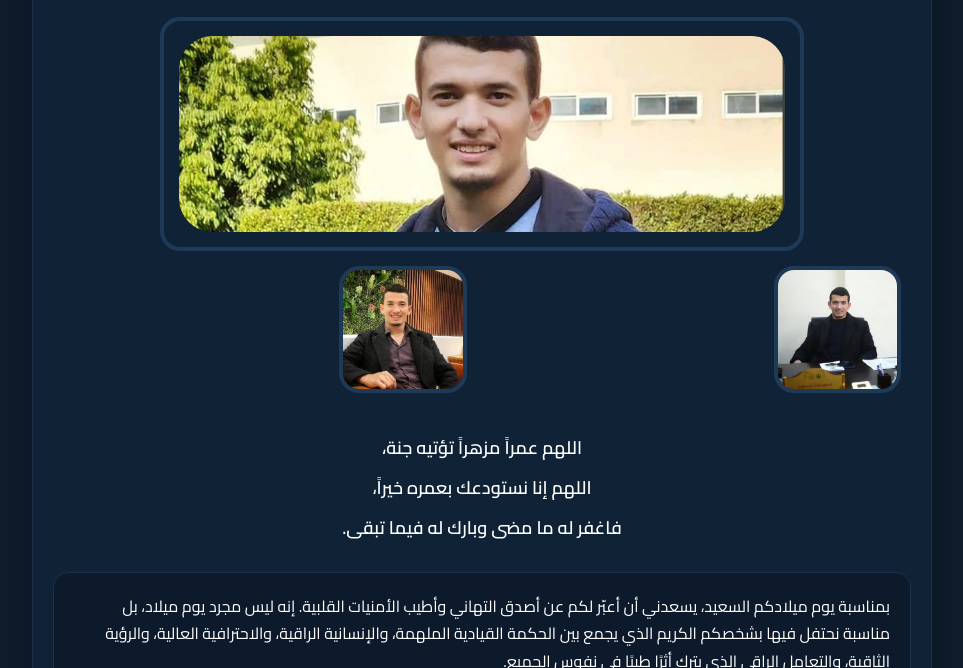
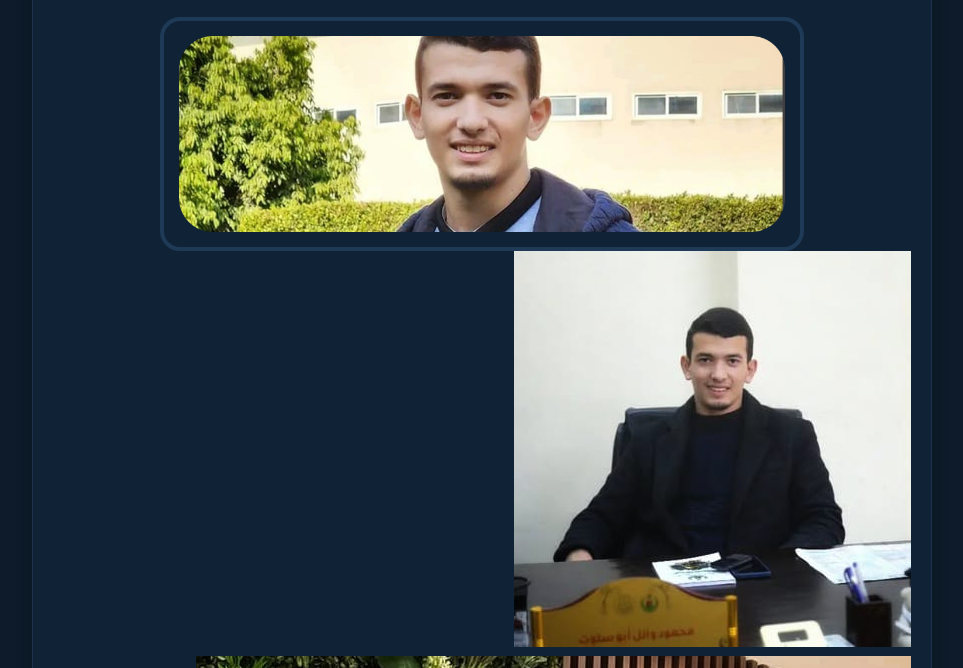
Before and after one commit to 20032025/Mahmoud-W-Sallout, a plain HTML site: page index.html in a window 1280 px wide. Shown: the part 132-800 px from the top of the page, without its empty margins (158-1121 px from the left). Drawn offline with Linux system fonts and the light colour scheme.

Commit message:
Update style.css

```diff
--- a/style.css
+++ b/style.css
@@ -54,20 +54,7 @@ body{
     padding: 15px ;
 }
 
-.images {
-    display:grid;
-    grid-template-columns:1fr;
-    gap:11px;
-    margin-top: 5px;
-}
 
-.images img{
-    width:30%;
-    border-radius:20px;
-    border:4px solid #1e3a56;
-    margin: 10px;
-
-}
 
 /* للتابلت والكمبيوتر */
 @media(min-width:700px){
```
